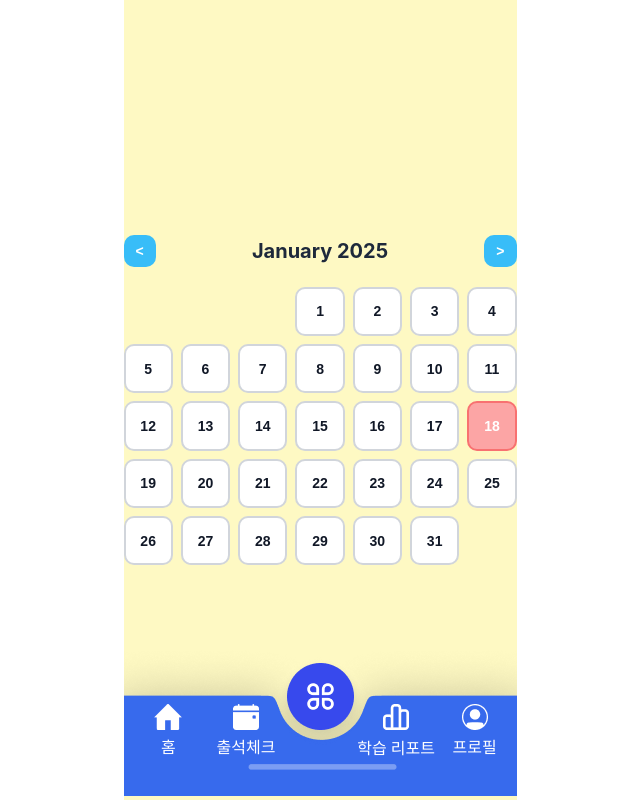
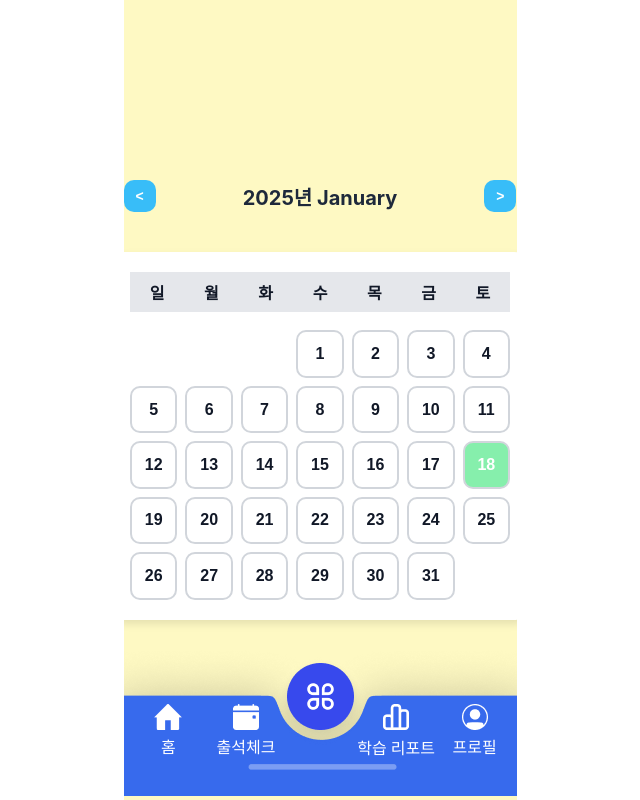
Before and after one commit to LIKELION-HUFS-12th/MathQuest-web-client, a React (Create React App) app: page /attendance in a window 1280 px wide. Shown: the whole page, without its empty margins (320-960 px from the left). Built offline with nearby package versions, Linux system fonts and the light colour scheme; no server answers; a web font is replaced by a local one.

Commit message:
랜딩페이지->시작페이지->로그인 및 회원가입 페이지->이용약관, 로그인 다시 이동하기 연결 완료, ViewPort.jsx를 Terms.jsx로 이름 수정, 로그인 페이지에서 토큰 받는 코드 수정

```diff
--- a/src/pages/Attendance.jsx
+++ b/src/pages/Attendance.jsx
@@ -1,47 +1,57 @@
 import React, { useState, useEffect } from 'react';
-import { useNavigate } from 'react-router-dom';
 import axios from 'axios';
+import Mark from '../assets/images/Mark.png'; // Mark.png 임포트
 import {
   CalendarContainer,
   DateDisplay,
+  CalendarWrapper,
+  CalendarBox,
   CalendarGrid,
-  StatsContainer,
-  ButtonGroup,
-  NavButton,
-} from "../styles/AttendanceStyles";
+  DateCell,
+  DateButton,
+  AttendanceMark,
+  WeekdayRow,
+  WeekdayCell,
+} from "../styles/AttendanceStyles"; // 스타일 컴포넌트 임포트
 import Footer from '../shared/components/Footer';
 
 const Attendance = () => {
   const [currentDate, setCurrentDate] = useState(new Date());
   const [selectedDate, setSelectedDate] = useState(new Date());
-  const [stats, setStats] = useState({ correct: 0, incorrect: 0 });
+  const [attendanceData, setAttendanceData] = useState([]);
+
+  const fetchAttendanceData = (year, month) => {
+    axios.get(`https://mathquestpro.shop/problem/attendance/${year}/${month}/`, {
+      headers: {
+        Authorization: `Bearer ${localStorage.getItem('authToken')}`,
+      }
+    })
+      .then((response) => {
+        setAttendanceData(response.data.data.attendance);
+      })
+      .catch((error) => {
+        console.error('출석 데이터를 불러오는 데 실패했습니다', error);
+      });
+  };
 
   useEffect(() => {
-    if (selectedDate.toDateString() === new Date().toDateString()) {
-      setStats({ correct: 5, incorrect: 7 });
-    } else {
-      setStats({ correct: 0, incorrect: 0 });
-    }
-  }, [selectedDate]);
+    fetchAttendanceData(currentDate.getFullYear(), currentDate.getMonth() + 1);
+  }, [currentDate]);
 
   const handleDateClick = (day) => {
-    const newDate = new Date(
-      currentDate.getFullYear(),
-      currentDate.getMonth(),
-      day
-    );
+    const newDate = new Date(currentDate.getFullYear(), currentDate.getMonth(), day);
     setSelectedDate(newDate);
   };
 
-  const renderCalendar = () => {
+  const renderCalendar = (month) => {
     const daysInMonth = new Date(
       currentDate.getFullYear(),
-      currentDate.getMonth() + 1,
+      month,
       0
     ).getDate();
     const firstDayIndex = new Date(
       currentDate.getFullYear(),
-      currentDate.getMonth(),
+      month - 1,
       1
     ).getDay();
 
@@ -50,46 +60,64 @@ const Attendance = () => {
       calendarDays.push(<div key={`empty-${i}`} />);
     }
     for (let day = 1; day <= daysInMonth; day++) {
-      const isToday =
-        day === new Date().getDate() &&
-        currentDate.getMonth() === new Date().getMonth() &&
-        currentDate.getFullYear() === new Date().getFullYear();
-      const isSelected =
-        day === selectedDate.getDate() &&
-        currentDate.getMonth() === selectedDate.getMonth() &&
-        currentDate.getFullYear() === selectedDate.getFullYear();
+      const attendance = attendanceData.find(
+        (item) => new Date(item.date).getDate() === day
+      );
+      const isAttended = attendance ? attendance.attended : false;
+      const isToday = day === new Date().getDate();
 
       calendarDays.push(
-        <button
-          key={day}
-          onClick={() => handleDateClick(day)}
-          className={`${isToday ? "today" : ""} ${
-            isSelected ? "selected" : ""
-          }`}
-        >
-          {day}
-        </button>
+        <DateCell key={day}>
+          <DateButton
+            onClick={() => handleDateClick(day)}
+            className={`${
+              isAttended ? 'attended' : ''
+            } ${isToday ? 'today' : ''}`}
+          >
+            {day}
+          </DateButton>
+          {isAttended && <AttendanceMark src={Mark} alt="Attendance Mark" />}
+        </DateCell>
       );
     }
     return calendarDays;
   };
 
+  const handleMonthChange = (direction) => {
+    if (direction === 'prev') {
+      setCurrentDate(new Date(currentDate.setMonth(currentDate.getMonth() - 1)));
+    } else if (direction === 'next') {
+      setCurrentDate(new Date(currentDate.setMonth(currentDate.getMonth() + 1)));
+    }
+  };
+
   return (
     <CalendarContainer>
       <DateDisplay>
-        <button onClick={() => setCurrentDate(new Date(currentDate.setMonth(currentDate.getMonth() - 1)))}>
-          &lt;
-        </button>
+        <button onClick={() => handleMonthChange('prev')}>&lt;</button>
         <span>
-          {currentDate.toLocaleString("default", { month: "long" })}{" "}
-          {currentDate.getFullYear()}
+          {currentDate.getFullYear()}년 {currentDate.toLocaleString("default", { month: "long" })}
         </span>
-        <button onClick={() => setCurrentDate(new Date(currentDate.setMonth(currentDate.getMonth() + 1)))}>
-          &gt;
-        </button>
+        <button onClick={() => handleMonthChange('next')}>&gt;</button>
       </DateDisplay>
-      <CalendarGrid>{renderCalendar()}</CalendarGrid>
-      <Footer/>
+
+      {/* 달력 감싸는 박스 추가 */}
+      <CalendarBox>
+        <CalendarWrapper>
+          <WeekdayRow>
+            <WeekdayCell>일</WeekdayCell>
+            <WeekdayCell>월</WeekdayCell>
+            <WeekdayCell>화</WeekdayCell>
+            <WeekdayCell>수</WeekdayCell>
+            <WeekdayCell>목</WeekdayCell>
+            <WeekdayCell>금</WeekdayCell>
+            <WeekdayCell>토</WeekdayCell>
+          </WeekdayRow>
+          <CalendarGrid>{renderCalendar(currentDate.getMonth() + 1)}</CalendarGrid>
+        </CalendarWrapper>
+      </CalendarBox>
+
+      <Footer />
     </CalendarContainer>
   );
 };
--- a/src/pages/Start.jsx
+++ b/src/pages/Start.jsx
@@ -38,7 +38,7 @@ const Start = () => {
             <ImageWrapper><S.img1 id="ImageLogo" src={ImageLogo} /></ImageWrapper>
 
             <S.img2 id="TextLogoBlack" src={TextLogoBlack} />
-            <S.Button onClick={handleLogin}>MATHQUEST 로그인</S.Button>
+            <S.Button onClick={handleLogin}>로그인</S.Button>
             <S.Button onClick={handleSignUp}>회원가입</S.Button>
             {data && <p>{JSON.stringify(data)}</p>} {/* 데이터가 있을 경우 표시 */}
         </S.Container>
--- a/src/pages/auth/SignUp.jsx
+++ b/src/pages/auth/SignUp.jsx
@@ -276,8 +276,8 @@ const SignUp = () => {
       <Button onClick={handleNextStep}>{step === 1 ? '다음' : '완료'}</Button>
 
       <LinkContainer>
-        <Text>이미 아이디가 존재합니까?</Text>
-        <Link to="/login"> 로그인하기</Link>
+        <Text>이미 아이디가 존재합니까? </Text>
+        <Link href="/login">로그인</Link>
       </LinkContainer>
     </Container>
   );
--- a/src/styles/AttendanceStyles.jsx
+++ b/src/styles/AttendanceStyles.jsx
@@ -1,7 +1,8 @@
 import styled from "styled-components";
 
+// 달력 컨테이너
 export const CalendarContainer = styled.div`
-  background-color: #fef9c3; /* 밝은 노란색 배경 */
+  background-color: #fef9c3;
   position: relative;
   margin: 0 auto;
   width: 393px;
@@ -18,7 +19,7 @@ export const CalendarContainer = styled.div`
   text-align: center;
 `;
 
-
+// 날짜 표시 부분
 export const DateDisplay = styled.div`
   display: flex;
   justify-content: space-between;
@@ -27,7 +28,7 @@ export const DateDisplay = styled.div`
   margin-bottom: 20px;
 
   button {
-    background-color: #38bdf8; /* 하늘색 */
+    background-color: #38bdf8;
     color: white;
     border: none;
     padding: 8px 12px;
@@ -45,98 +46,99 @@ export const DateDisplay = styled.div`
   span {
     font-size: 20px;
     font-weight: bold;
-    color: #1e293b; /* 짙은 네이비 */
+    color: #1e293b;
   }
 `;
 
+// 달력을 감싸는 박스 추가
+export const CalendarBox = styled.div`
+  background-color: white;
+  box-shadow: 0 4px 8px rgba(0, 0, 0, 0.1);
+  border-radius: 16px;
+  padding: 20px;
+  width: 100%;
+  max-width: 380px;
+  margin-top: 20px;
+`;
+
+// 달력을 감싸는 박스
+export const CalendarWrapper = styled.div`
+  display: flex;
+  flex-direction: column;
+  align-items: center;
+  width: 100%;
+  max-width: 380px;
+`;
+
+// 요일 행
+export const WeekdayRow = styled.div`
+  display: grid;
+  grid-template-columns: repeat(7, 1fr);
+  width: 100%;
+  background-color: #d1d5db;
+  border-radius: 10px;
+  margin-bottom: 8px;
+  text-align: center;
+  font-weight: bold;
+  color: #111827;
+`;
+
+// 요일 셀
+export const WeekdayCell = styled.div`
+  padding: 8px 0;
+  background-color: #e5e7eb;
+`;
+
+// 달력 그리드
 export const CalendarGrid = styled.div`
   display: grid;
   grid-template-columns: repeat(7, 1fr);
   gap: 8px;
   width: 100%;
+  margin-top: 10px;
+`;
 
-  button {
+// 각 날짜 버튼
+export const DateCell = styled.div`
+  display: flex;
+  justify-content: center;
+  align-items: center;
+  position: relative;
+`;
+
+// 날짜 버튼 스타일
+export const DateButton = styled.button`
   width: 100%;
-    aspect-ratio: 1 / 1; /* 정사각형 */
+  aspect-ratio: 1 / 1;
   border: 2px solid #d1d5db;
   border-radius: 10px;
   background-color: white;
   cursor: pointer;
-    font-size: 14px;
+  font-size: 16px;
   color: #111827;
   font-weight: bold;
+  transition: background-color 0.3s;
 
   &:hover {
-      background-color: #fef08a; /* 연한 노란색 */
+    background-color: #fef08a;
   }
 
   &.today {
-      background-color: #86efac; /* 연한 초록색 */
+    background-color: #86efac;
     color: white;
-      font-weight: bold;
   }
 
-    &.selected {
-      border: 2px solid #f87171; /* 연한 빨간색 */
-      background-color: #fca5a5; /* 밝은 빨간색 */
+  &.attended {
+    background-color: #c7e8c3; // 출석한 날에 대한 배경색
     color: white;
-    }
   }
 `;
 
-export const StatsContainer = styled.div`
-  margin-top: 20px;
-  display: flex;
-  justify-content: center;
-  gap: 20px;
-
-  .stat-box {
-    padding: 10px 15px;
-    border-radius: 10px;
-    background-color: white;
-    box-shadow: 0 4px 8px rgba(0, 0, 0, 0.1);
-    text-align: center;
-
-    h3 {
-      font-size: 18px;
-      font-weight: bold;
-      margin: 0;
-    }
-
-    p {
-      font-size: 16px;
-      color: #1e293b;
-      margin: 5px 0 0;
-    }
-
-    &.correct {
-      border: 2px solid #4ade80; /* 초록색 */
-    }
-
-    &.incorrect {
-      border: 2px solid #f87171; /* 빨간색 */
-    }
-  }
+// 출석 마크 (도장)
+export const AttendanceMark = styled.img`
+  position: absolute;
+  top: 5px;
+  right: 5px;
+  width: 20px;
+  height: 20px;
 `;
-
-export const ButtonGroup = styled.div`
-  display: flex;
-  justify-content: space-around;
-  margin-top: 20px;
-  width: 100%;
-  max-width: 400px;
-`;
-
-export const NavButton = styled.button`
-  background-color: #3b82f6; /* 파란색 */
-  color: white;
-  border: none;
-  padding: 10px 15px;
-  border-radius: 10px;
-  cursor: pointer;
-  font-size: 14px;
-
-  &:hover {
-    background-color: #2563eb;
-  }
-`;
--- a/src/styles/LandingStyles.jsx
+++ b/src/styles/LandingStyles.jsx
@@ -15,6 +15,7 @@ export const Container = styled.div`
   align-items: center;
   justify-content: center;
   text-align: center;
+  cursor: pointer;  /* 클릭 가능하게 변경 */
 `;
 
 export const img = styled.img`
@@ -22,3 +23,24 @@ export const img = styled.img`
   height: auto;
   margin: 0 auto;
 `;
+
+export const ImageWrapper = styled.div`
+  margin-bottom: 20px;
+`;
+
+export const ImageLogo = styled.img`
+  width: 200px;
+  height: auto;
+`;
+
+export const Title = styled.h1`
+  font-size: 24px;
+  color: #333;
+  margin-top: 20px;
+`;
+
+export const Subtitle = styled.p`
+  font-size: 16px;
+  color: #777;
+  margin-top: 10px;
+`;
--- a/src/styles/auth/SignUpStyles.jsx
+++ b/src/styles/auth/SignUpStyles.jsx
@@ -128,6 +128,16 @@ export const LinkContainer = styled.div`
   margin-top: 20px;
   text-align: center;
   margin-bottom: 30px;
+
+  a {
+    color: #FF3951; /* 링크 색상 */
+    text-decoration: underline;
+    cursor: pointer;
+
+    &:hover {
+      color: #0056b3; /* 호버 시 색상 */
+    }
+  }
 `;
 
 export const Text = styled.span`
```
Also changed, not shown: src/pages/Landing.jsx (+16 -4 lines), src/pages/auth/Login.jsx (+4 -4 lines), src/styles/StartStyles.jsx (+7 -5 lines), src/assets/images/Mark.png (added). Lines whose indentation alone changed are shown as unchanged.
